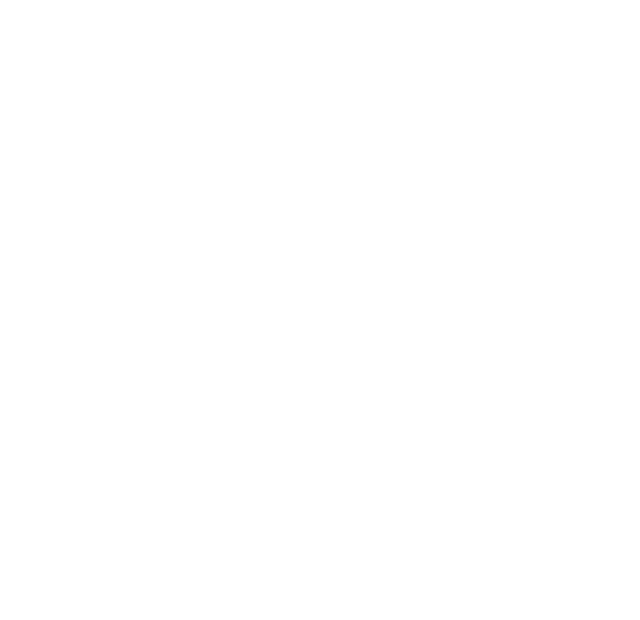
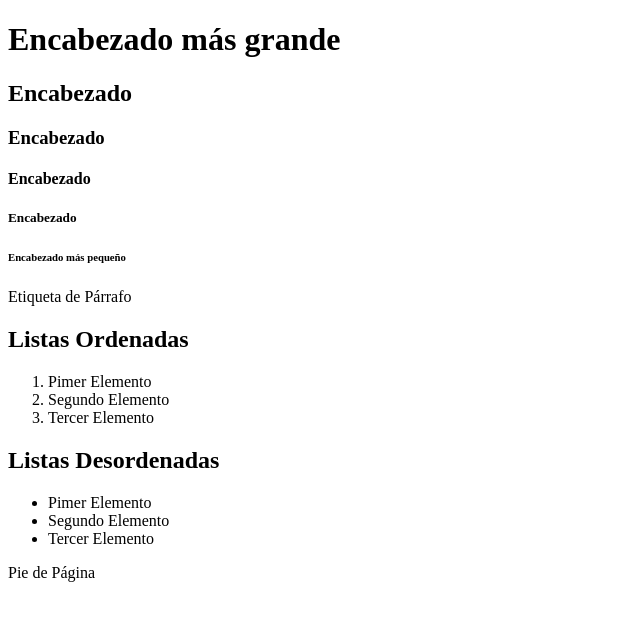
Before and after one commit to LiraU13/LiraU13.github.io, a plain HTML site: page contact.html in a window 1280 px wide. Shown: the whole page, without its empty margins (0-640 px from the left). Drawn offline with Linux system fonts and the light colour scheme.

Commit message:
Fundamentos de HTML

```diff
--- a/contact.html
+++ b/contact.html
@@ -0,0 +1,53 @@
+<!DOCTYPE html>
+<html lang="en">
+
+<head>
+    <title></title>
+    <meta charset="UTF-8">
+    <meta name="viewport" content="width=device-width, initial-scale=1">
+    <link href="css/style.css" rel="stylesheet">
+    <title>Contacto</title>
+</head>
+
+<body>
+    <!--
+    <div id="head">
+        Encabezado
+    </div>
+    <div id="main">
+        ContenidoPrincipal
+    </div>
+    <div id="footer">
+        Pie de Páina
+    </div>
+    -->
+
+    <header>
+        <h1>Encabezado más grande</h1>
+        <h2>Encabezado</h2>
+        <h3>Encabezado</h3>
+        <h4>Encabezado</h4>
+        <h5>Encabezado</h5>
+        <h6>Encabezado más pequeño</h6>
+    </header>
+    <main>
+        <p>Etiqueta de Párrafo</p>
+        <h2>Listas Ordenadas</h2>
+        <ol>
+            <li>Pimer Elemento</li>
+            <li>Segundo Elemento</li>
+            <li>Tercer Elemento</li>
+        </ol>
+        <h2>Listas Desordenadas</h2>
+        <ul>
+            <li>Pimer Elemento</li>
+            <li>Segundo Elemento</li>
+            <li>Tercer Elemento</li>
+        </ul>
+    </main>
+    <footer>
+        Pie de Página
+    </footer>
+</body>
+
+</>
```
Also changed, not shown: index.html (+11 -4 lines).
